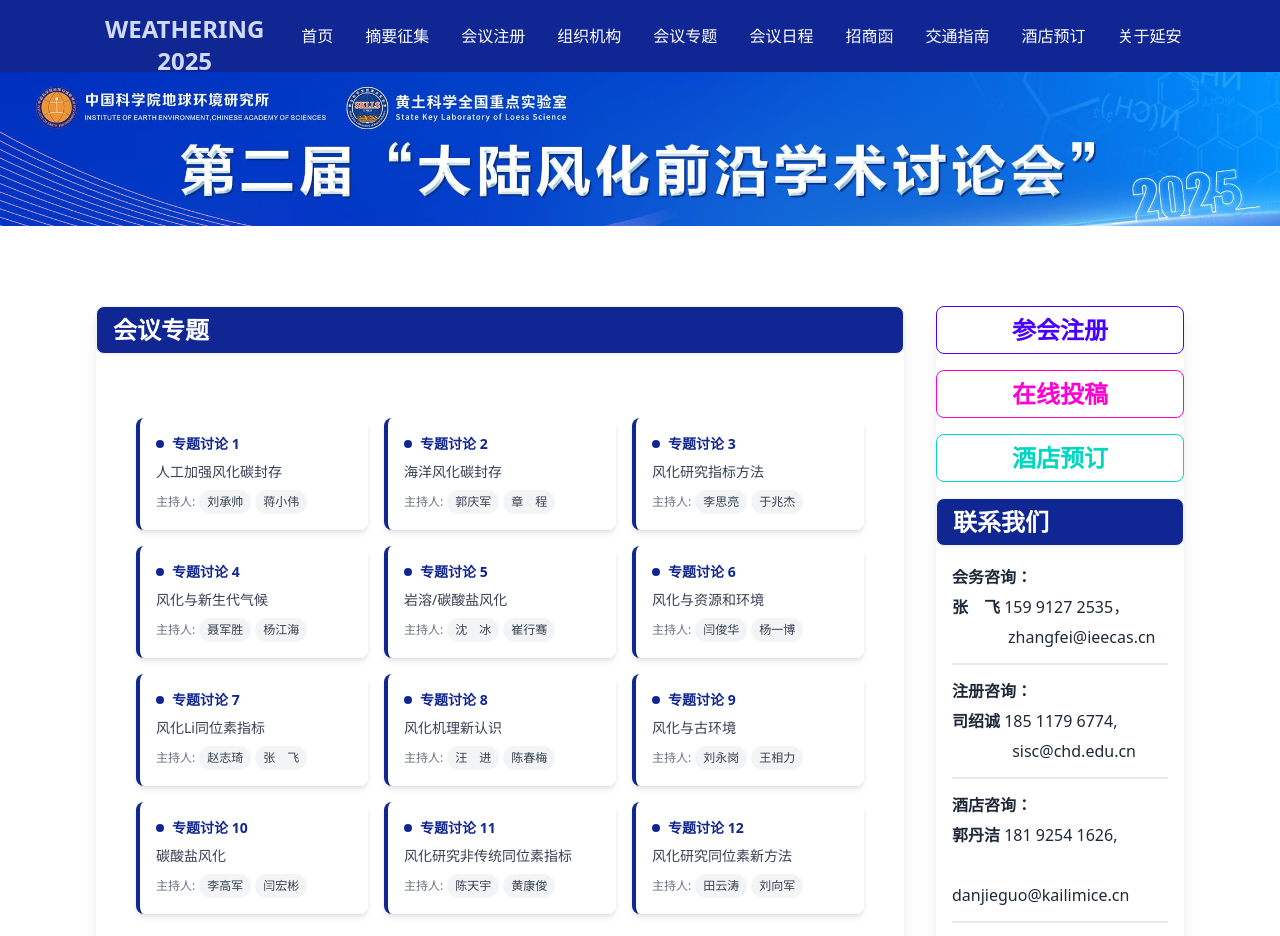
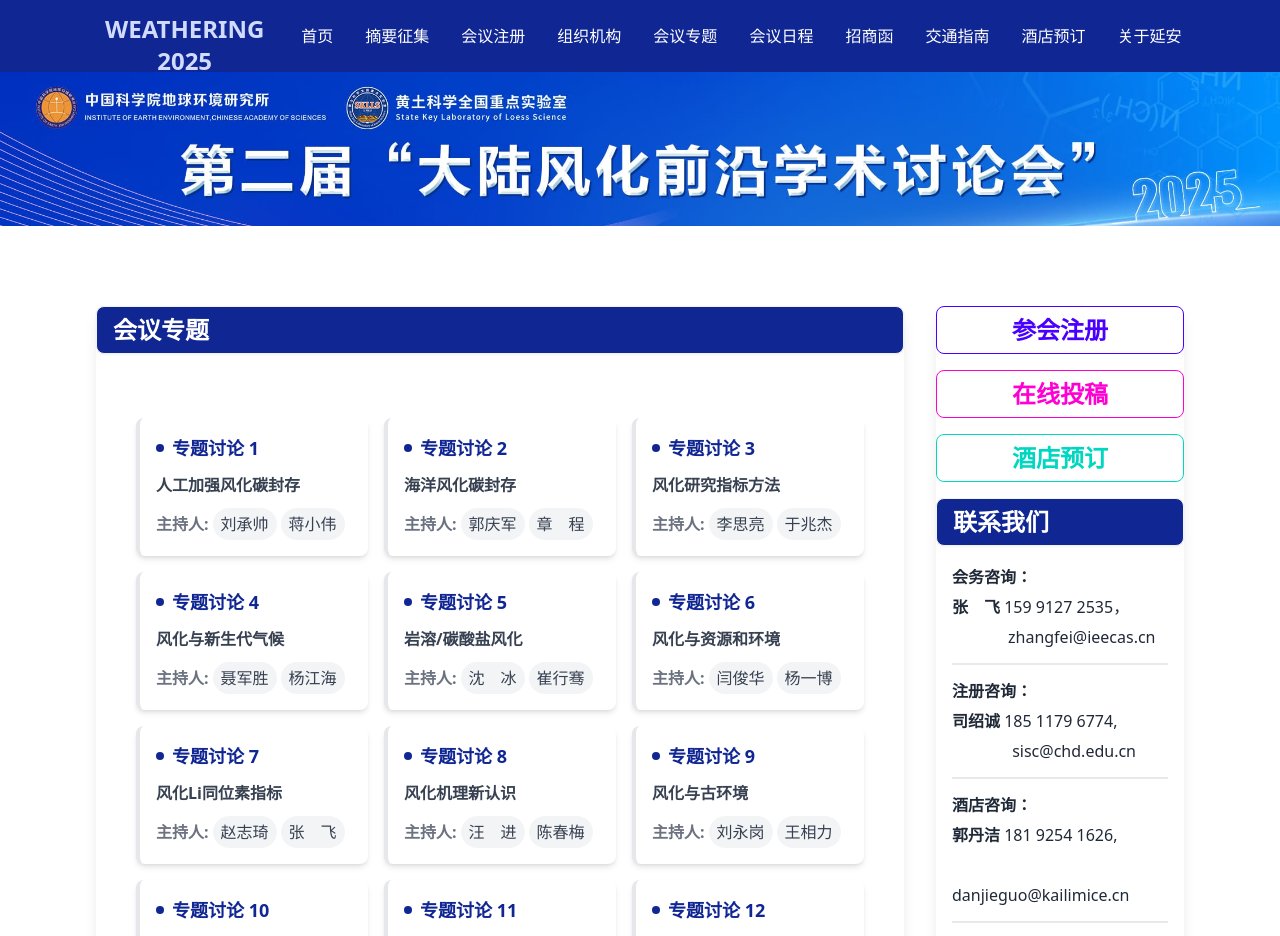
Before and after one commit to hutong9/Weathering2025, a Nuxt app: page /theme in a window 1280 px wide. Shown: the top 936 px of the page. Built offline with nearby package versions, Linux system fonts and the light colour scheme.

Commit message:
更新专题

```diff
--- a/components/AppTheme.vue
+++ b/components/AppTheme.vue
@@ -316,171 +316,159 @@
 
 
       <div class="grid grid-cols-1 md:grid-cols-2 lg:grid-cols-3 gap-4 mt-6">
-        <div
-          class="bg-white rounded-lg shadow-md p-4 border-l-4 border-[#102693] hover:shadow-lg transition-all duration-300">
+        <div class="bg-white rounded-lg shadow-md p-4 border-l-4  hover:shadow-lg transition-all duration-300">
           <div class="flex items-center mb-2">
             <div class="w-2 h-2 bg-[#102693] rounded-full mr-2"></div>
-            <h4 class="text-sm font-bold text-[#102693]">专题讨论 1</h4>
+            <h4 class=" font-bold text-lg text-[#102693]">专题讨论 1</h4>
           </div>
-          <p class="text-sm text-gray-700 mb-2">人工加强风化碳封存</p>
+          <p class=" text-gray-700 font-bold mb-2">人工加强风化碳封存</p>
           <div class="flex items-center gap-1">
-            <span class="text-xs text-gray-500">主持人:</span>
-            <span class="px-2 py-1 bg-gray-100 text-gray-700 text-xs rounded-full">刘承帅</span>
-            <span class="px-2 py-1 bg-gray-100 text-gray-700 text-xs rounded-full">蒋小伟</span>
+            <span class=" text-gray-500"><b>主持人:</b></span>
+            <span class="px-2 py-1 bg-gray-100 text-gray-700  rounded-full">刘承帅</span>
+            <span class="px-2 py-1 bg-gray-100 text-gray-700  rounded-full">蒋小伟</span>
           </div>
         </div>
 
-        <div
-          class="bg-white rounded-lg shadow-md p-4 border-l-4 border-[#102693] hover:shadow-lg transition-all duration-300">
+        <div class="bg-white rounded-lg shadow-md p-4 border-l-4  hover:shadow-lg transition-all duration-300">
           <div class="flex items-center mb-2">
             <div class="w-2 h-2 bg-[#102693] rounded-full mr-2"></div>
-            <h4 class="text-sm font-bold text-[#102693]">专题讨论 2</h4>
+            <h4 class=" font-bold text-lg text-[#102693]">专题讨论 2</h4>
           </div>
-          <p class="text-sm text-gray-700 mb-2">海洋风化碳封存</p>
+          <p class=" text-gray-700 font-bold mb-2">海洋风化碳封存</p>
           <div class="flex items-center gap-1">
-            <span class="text-xs text-gray-500">主持人:</span>
-            <span class="px-2 py-1 bg-gray-100 text-gray-700 text-xs rounded-full">郭庆军</span>
-            <span class="px-2 py-1 bg-gray-100 text-gray-700 text-xs rounded-full">章　程</span>
+            <span class=" text-gray-500"><b>主持人:</b></span>
+            <span class="px-2 py-1 bg-gray-100 text-gray-700  rounded-full">郭庆军</span>
+            <span class="px-2 py-1 bg-gray-100 text-gray-700  rounded-full">章　程</span>
           </div>
         </div>
 
-        <div
-          class="bg-white rounded-lg shadow-md p-4 border-l-4 border-[#102693] hover:shadow-lg transition-all duration-300">
+        <div class="bg-white rounded-lg shadow-md p-4 border-l-4  hover:shadow-lg transition-all duration-300">
           <div class="flex items-center mb-2">
             <div class="w-2 h-2 bg-[#102693] rounded-full mr-2"></div>
-            <h4 class="text-sm font-bold text-[#102693]">专题讨论 3</h4>
+            <h4 class=" font-bold text-lg text-[#102693]">专题讨论 3</h4>
           </div>
-          <p class="text-sm text-gray-700 mb-2">风化研究指标方法</p>
+          <p class=" text-gray-700 font-bold mb-2">风化研究指标方法</p>
           <div class="flex items-center gap-1">
-            <span class="text-xs text-gray-500">主持人:</span>
-            <span class="px-2 py-1 bg-gray-100 text-gray-700 text-xs rounded-full">李思亮</span>
-            <span class="px-2 py-1 bg-gray-100 text-gray-700 text-xs rounded-full">于兆杰</span>
+            <span class=" text-gray-500"><b>主持人:</b></span>
+            <span class="px-2 py-1 bg-gray-100 text-gray-700  rounded-full">李思亮</span>
+            <span class="px-2 py-1 bg-gray-100 text-gray-700  rounded-full">于兆杰</span>
           </div>
         </div>
 
-        <div
-          class="bg-white rounded-lg shadow-md p-4 border-l-4 border-[#102693] hover:shadow-lg transition-all duration-300">
+        <div class="bg-white rounded-lg shadow-md p-4 border-l-4  hover:shadow-lg transition-all duration-300">
           <div class="flex items-center mb-2">
             <div class="w-2 h-2 bg-[#102693] rounded-full mr-2"></div>
-            <h4 class="text-sm font-bold text-[#102693]">专题讨论 4</h4>
+            <h4 class=" font-bold text-lg text-[#102693]">专题讨论 4</h4>
           </div>
-          <p class="text-sm text-gray-700 mb-2">风化与新生代气候</p>
+          <p class=" text-gray-700 font-bold mb-2">风化与新生代气候</p>
           <div class="flex items-center gap-1">
-            <span class="text-xs text-gray-500">主持人:</span>
-            <span class="px-2 py-1 bg-gray-100 text-gray-700 text-xs rounded-full">聂军胜</span>
-            <span class="px-2 py-1 bg-gray-100 text-gray-700 text-xs rounded-full">杨江海</span>
+            <span class=" text-gray-500"><b>主持人:</b></span>
+            <span class="px-2 py-1 bg-gray-100 text-gray-700  rounded-full">聂军胜</span>
+            <span class="px-2 py-1 bg-gray-100 text-gray-700  rounded-full">杨江海</span>
           </div>
         </div>
 
-        <div
-          class="bg-white rounded-lg shadow-md p-4 border-l-4 border-[#102693] hover:shadow-lg transition-all duration-300">
+        <div class="bg-white rounded-lg shadow-md p-4 border-l-4  hover:shadow-lg transition-all duration-300">
           <div class="flex items-center mb-2">
             <div class="w-2 h-2 bg-[#102693] rounded-full mr-2"></div>
-            <h4 class="text-sm font-bold text-[#102693]">专题讨论 5</h4>
+            <h4 class=" font-bold text-lg text-[#102693]">专题讨论 5</h4>
           </div>
-          <p class="text-sm text-gray-700 mb-2">岩溶/碳酸盐风化</p>
+          <p class=" text-gray-700 font-bold mb-2">岩溶/碳酸盐风化</p>
           <div class="flex items-center gap-1">
-            <span class="text-xs text-gray-500">主持人:</span>
-            <span class="px-2 py-1 bg-gray-100 text-gray-700 text-xs rounded-full">沈　冰</span>
-            <span class="px-2 py-1 bg-gray-100 text-gray-700 text-xs rounded-full">崔行骞</span>
+            <span class=" text-gray-500"><b>主持人:</b></span>
+            <span class="px-2 py-1 bg-gray-100 text-gray-700  rounded-full">沈　冰</span>
+            <span class="px-2 py-1 bg-gray-100 text-gray-700  rounded-full">崔行骞</span>
           </div>
         </div>
 
-        <div
-          class="bg-white rounded-lg shadow-md p-4 border-l-4 border-[#102693] hover:shadow-lg transition-all duration-300">
+        <div class="bg-white rounded-lg shadow-md p-4 border-l-4  hover:shadow-lg transition-all duration-300">
           <div class="flex items-center mb-2">
             <div class="w-2 h-2 bg-[#102693] rounded-full mr-2"></div>
-            <h4 class="text-sm font-bold text-[#102693]">专题讨论 6</h4>
+            <h4 class=" font-bold text-lg text-[#102693]">专题讨论 6</h4>
           </div>
-          <p class="text-sm text-gray-700 mb-2">风化与资源和环境</p>
+          <p class=" text-gray-700 font-bold mb-2">风化与资源和环境</p>
           <div class="flex items-center gap-1">
-            <span class="text-xs text-gray-500">主持人:</span>
-            <span class="px-2 py-1 bg-gray-100 text-gray-700 text-xs rounded-full">闫俊华</span>
-            <span class="px-2 py-1 bg-gray-100 text-gray-700 text-xs rounded-full">杨一博</span>
+            <span class=" text-gray-500"><b>主持人:</b></span>
+            <span class="px-2 py-1 bg-gray-100 text-gray-700  rounded-full">闫俊华</span>
+            <span class="px-2 py-1 bg-gray-100 text-gray-700  rounded-full">杨一博</span>
           </div>
         </div>
 
-        <div
-          class="bg-white rounded-lg shadow-md p-4 border-l-4 border-[#102693] hover:shadow-lg transition-all duration-300">
+        <div class="bg-white rounded-lg shadow-md p-4 border-l-4  hover:shadow-lg transition-all duration-300">
           <div class="flex items-center mb-2">
             <div class="w-2 h-2 bg-[#102693] rounded-full mr-2"></div>
-            <h4 class="text-sm font-bold text-[#102693]">专题讨论 7</h4>
+            <h4 class=" font-bold text-lg text-[#102693]">专题讨论 7</h4>
           </div>
-          <p class="text-sm text-gray-700 mb-2">风化Li同位素指标</p>
+          <p class=" text-gray-700 font-bold mb-2">风化Li同位素指标</p>
           <div class="flex items-center gap-1">
-            <span class="text-xs text-gray-500">主持人:</span>
-            <span class="px-2 py-1 bg-gray-100 text-gray-700 text-xs rounded-full">赵志琦</span>
-            <span class="px-2 py-1 bg-gray-100 text-gray-700 text-xs rounded-full">张　飞</span>
+            <span class=" text-gray-500"><b>主持人:</b></span>
+            <span class="px-2 py-1 bg-gray-100 text-gray-700  rounded-full">赵志琦</span>
+            <span class="px-2 py-1 bg-gray-100 text-gray-700  rounded-full">张　飞</span>
           </div>
         </div>
 
-        <div
-          class="bg-white rounded-lg shadow-md p-4 border-l-4 border-[#102693] hover:shadow-lg transition-all duration-300">
+        <div class="bg-white rounded-lg shadow-md p-4 border-l-4  hover:shadow-lg transition-all duration-300">
           <div class="flex items-center mb-2">
             <div class="w-2 h-2 bg-[#102693] rounded-full mr-2"></div>
-            <h4 class="text-sm font-bold text-[#102693]">专题讨论 8</h4>
+            <h4 class=" font-bold text-lg text-[#102693]">专题讨论 8</h4>
           </div>
-          <p class="text-sm text-gray-700 mb-2">风化机理新认识</p>
+          <p class=" text-gray-700 font-bold mb-2">风化机理新认识</p>
           <div class="flex items-center gap-1">
-            <span class="text-xs text-gray-500">主持人:</span>
-            <span class="px-2 py-1 bg-gray-100 text-gray-700 text-xs rounded-full">汪　进</span>
-            <span class="px-2 py-1 bg-gray-100 text-gray-700 text-xs rounded-full">陈春梅</span>
+            <span class=" text-gray-500"><b>主持人:</b></span>
+            <span class="px-2 py-1 bg-gray-100 text-gray-700  rounded-full">汪　进</span>
+            <span class="px-2 py-1 bg-gray-100 text-gray-700  rounded-full">陈春梅</span>
           </div>
         </div>
 
-        <div
-          class="bg-white rounded-lg shadow-md p-4 border-l-4 border-[#102693] hover:shadow-lg transition-all duration-300">
+        <div class="bg-white rounded-lg shadow-md p-4 border-l-4  hover:shadow-lg transition-all duration-300">
           <div class="flex items-center mb-2">
             <div class="w-2 h-2 bg-[#102693] rounded-full mr-2"></div>
-            <h4 class="text-sm font-bold text-[#102693]">专题讨论 9</h4>
+            <h4 class=" font-bold text-lg text-[#102693]">专题讨论 9</h4>
           </div>
-          <p class="text-sm text-gray-700 mb-2">风化与古环境</p>
+          <p class=" text-gray-700 font-bold mb-2">风化与古环境</p>
           <div class="flex items-center gap-1">
-            <span class="text-xs text-gray-500">主持人:</span>
-            <span class="px-2 py-1 bg-gray-100 text-gray-700 text-xs rounded-full">刘永岗</span>
-            <span class="px-2 py-1 bg-gray-100 text-gray-700 text-xs rounded-full">王相力</span>
+            <span class=" text-gray-500"><b>主持人:</b></span>
+            <span class="px-2 py-1 bg-gray-100 text-gray-700  rounded-full">刘永岗</span>
+            <span class="px-2 py-1 bg-gray-100 text-gray-700  rounded-full">王相力</span>
           </div>
         </div>
 
-        <div
-          class="bg-white rounded-lg shadow-md p-4 border-l-4 border-[#102693] hover:shadow-lg transition-all duration-300">
+        <div class="bg-white rounded-lg shadow-md p-4 border-l-4  hover:shadow-lg transition-all duration-300">
           <div class="flex items-center mb-2">
             <div class="w-2 h-2 bg-[#102693] rounded-full mr-2"></div>
-            <h4 class="text-sm font-bold text-[#102693]">专题讨论 10</h4>
+            <h4 class=" font-bold text-lg text-[#102693]">专题讨论 10</h4>
           </div>
-          <p class="text-sm text-gray-700 mb-2">碳酸盐风化</p>
+          <p class=" text-gray-700 font-bold mb-2">碳酸盐风化</p>
           <div class="flex items-center gap-1">
-            <span class="text-xs text-gray-500">主持人:</span>
-            <span class="px-2 py-1 bg-gray-100 text-gray-700 text-xs rounded-full">李高军</span>
-            <span class="px-2 py-1 bg-gray-100 text-gray-700 text-xs rounded-full">闫宏彬</span>
+            <span class=" text-gray-500"><b>主持人:</b></span>
+            <span class="px-2 py-1 bg-gray-100 text-gray-700  rounded-full">李高军</span>
+            <span class="px-2 py-1 bg-gray-100 text-gray-700  rounded-full">闫宏彬</span>
           </div>
         </div>
 
-        <div
-          class="bg-white rounded-lg shadow-md p-4 border-l-4 border-[#102693] hover:shadow-lg transition-all duration-300">
+        <div class="bg-white rounded-lg shadow-md p-4 border-l-4  hover:shadow-lg transition-all duration-300">
           <div class="flex items-center mb-2">
             <div class="w-2 h-2 bg-[#102693] rounded-full mr-2"></div>
-            <h4 class="text-sm font-bold text-[#102693]">专题讨论 11</h4>
+            <h4 class=" font-bold text-lg text-[#102693]">专题讨论 11</h4>
           </div>
-          <p class="text-sm text-gray-700 mb-2">风化研究非传统同位素指标</p>
+          <p class=" text-gray-700 font-bold mb-2">风化研究非传统同位素指标</p>
           <div class="flex items-center gap-1">
-            <span class="text-xs text-gray-500">主持人:</span>
-            <span class="px-2 py-1 bg-gray-100 text-gray-700 text-xs rounded-full">陈天宇</span>
-            <span class="px-2 py-1 bg-gray-100 text-gray-700 text-xs rounded-full">黄康俊</span>
+            <span class=" text-gray-500"><b>主持人:</b></span>
+            <span class="px-2 py-1 bg-gray-100 text-gray-700  rounded-full">陈天宇</span>
+            <span class="px-2 py-1 bg-gray-100 text-gray-700  rounded-full">黄康俊</span>
           </div>
         </div>
 
-        <div
-          class="bg-white rounded-lg shadow-md p-4 border-l-4 border-[#102693] hover:shadow-lg transition-all duration-300">
+        <div class="bg-white rounded-lg shadow-md p-4 border-l-4  hover:shadow-lg transition-all duration-300">
           <div class="flex items-center mb-2">
             <div class="w-2 h-2 bg-[#102693] rounded-full mr-2"></div>
-            <h4 class="text-sm font-bold text-[#102693]">专题讨论 12</h4>
+            <h4 class=" font-bold text-lg text-[#102693]">专题讨论 12</h4>
           </div>
-          <p class="text-sm text-gray-700 mb-2">风化研究同位素新方法</p>
+          <p class=" text-gray-700 font-bold mb-2">风化研究同位素新方法</p>
           <div class="flex items-center gap-1">
-            <span class="text-xs text-gray-500">主持人:</span>
-            <span class="px-2 py-1 bg-gray-100 text-gray-700 text-xs rounded-full">田云涛</span>
-            <span class="px-2 py-1 bg-gray-100 text-gray-700 text-xs rounded-full">刘向军</span>
+            <span class=" text-gray-500"><b>主持人:</b></span>
+            <span class="px-2 py-1 bg-gray-100 text-gray-700  rounded-full">田云涛</span>
+            <span class="px-2 py-1 bg-gray-100 text-gray-700  rounded-full">刘向军</span>
           </div>
         </div>
       </div>
```
Also changed, not shown: pages/index.vue (+85 -47 lines).
